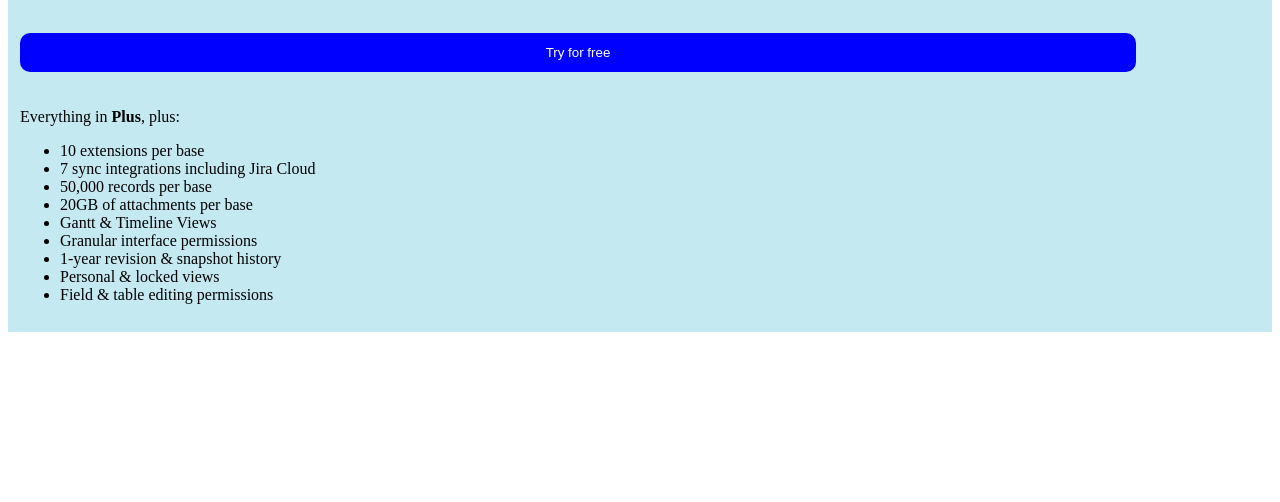
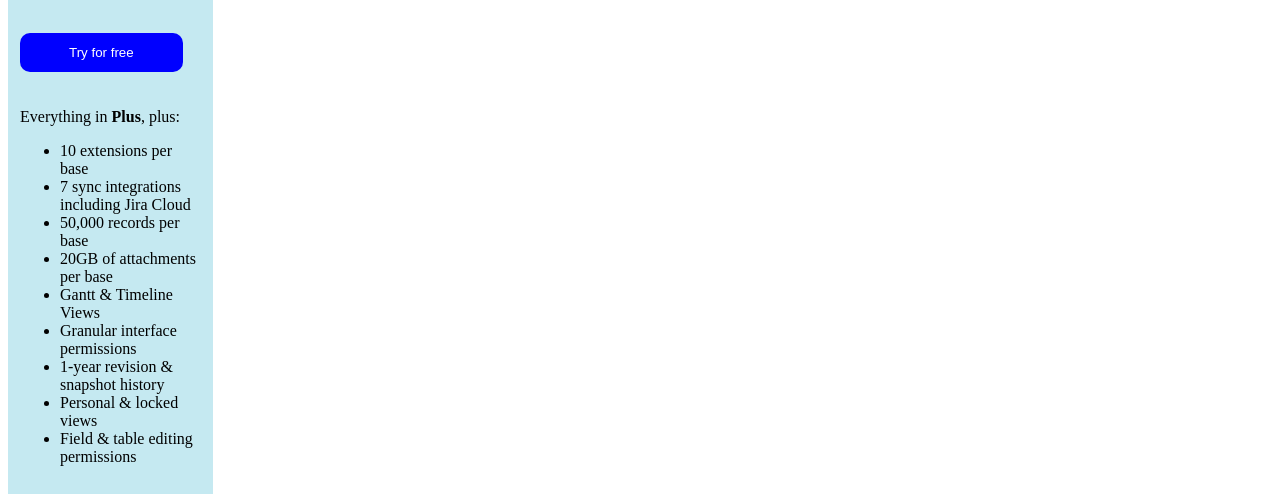
Before and after one commit to MUFTIATBAKARE/html_project_01_11, a plain HTML site: page index.html in a window 1280 px wide. Shown: the part 361-863 px from the top of the page. Before the commit the page ends 800 px from the top, so only its background shows below. Drawn offline with Linux system fonts and the light colour scheme.

Commit message:
Update index.html

```diff
--- a/index.html
+++ b/index.html
@@ -6,7 +6,7 @@
     <meta name="viewport" content="width=device-width, initial-scale=1.0">
     <style>
         body{
-            width: 16g%;
+            width: 16%;
         }
         .all{
             background-color: rgb(197, 233, 241);
```
